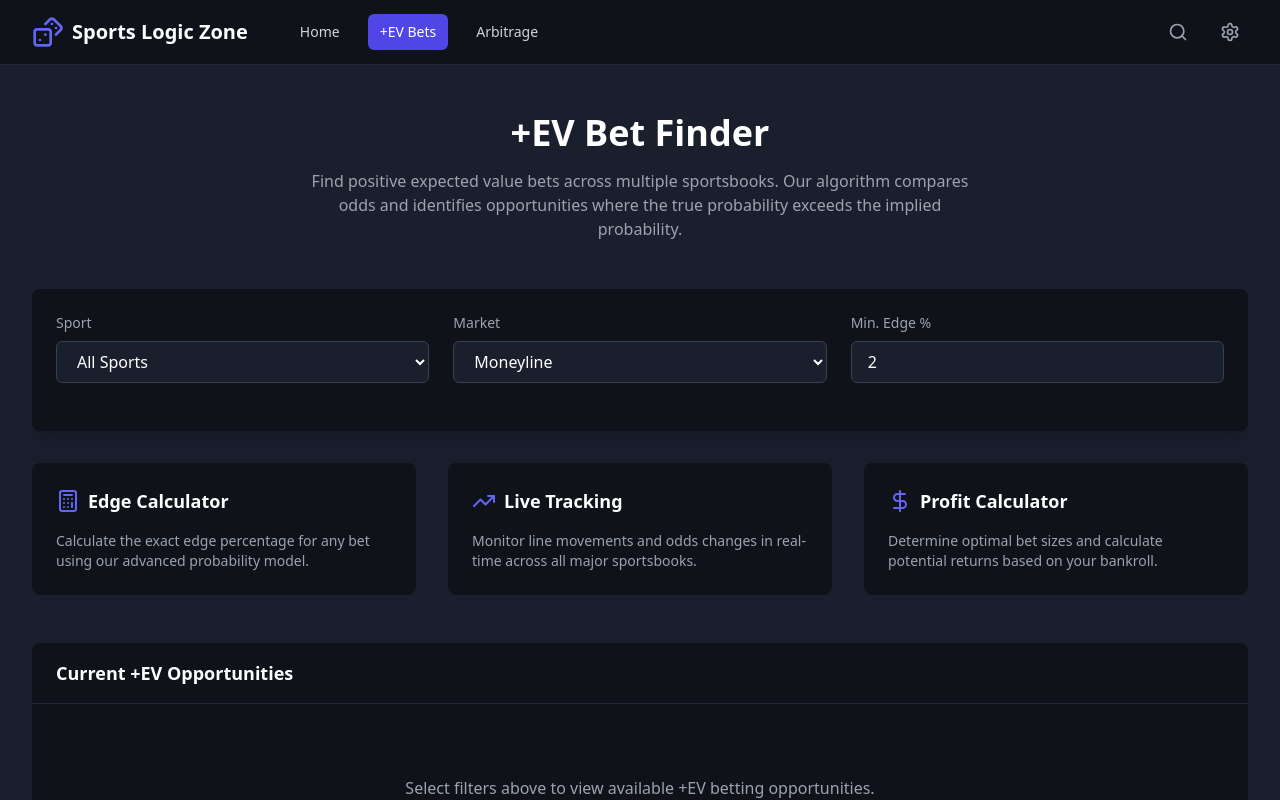
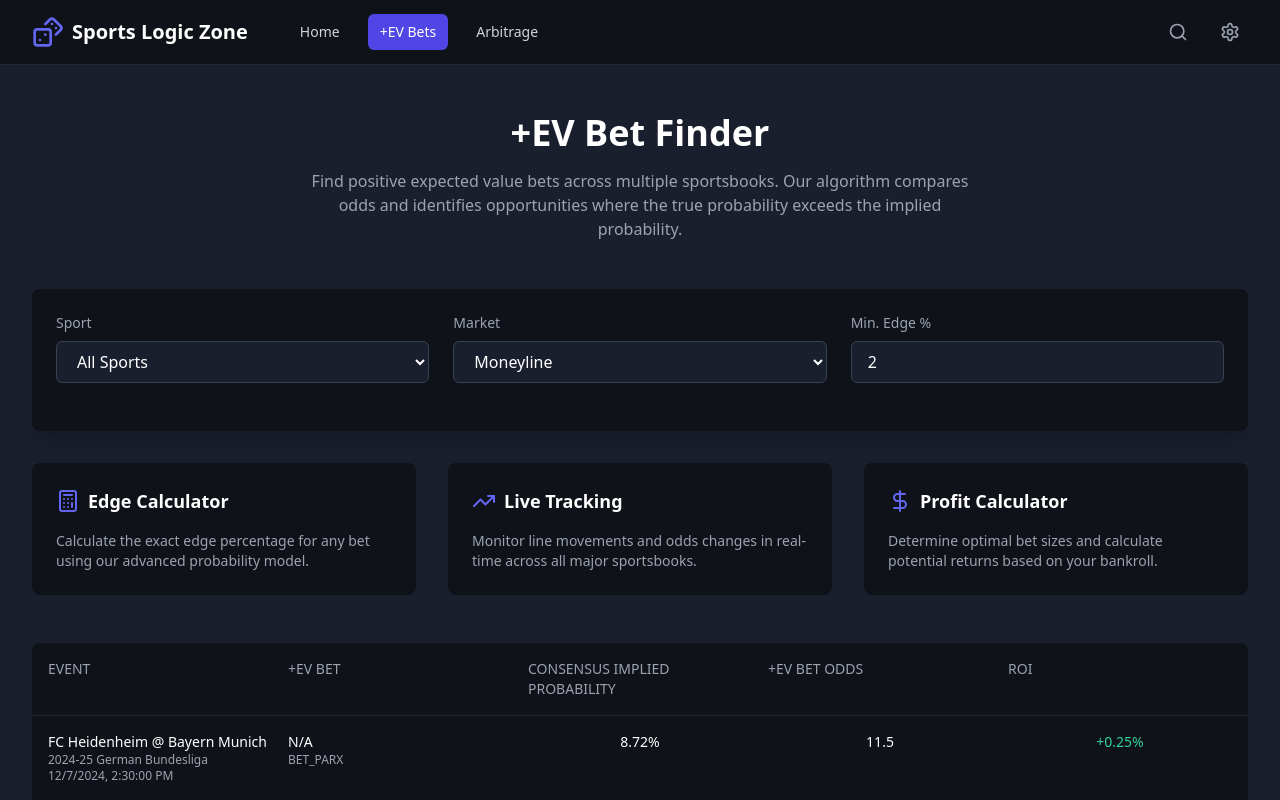
Before and after one commit to jtdoherty/SLZ-test, a React (Vite) app: page /ev-bets in a window 1280 px wide. Shown: the top 800 px of the page. Built offline with nearby package versions, Linux system fonts and the light colour scheme.

Commit message:
updated evbet

```diff
--- a/src/pages/EvBets.tsx
+++ b/src/pages/EvBets.tsx
@@ -1,4 +1,4 @@
-import React, { useState } from 'react';
+import React, { useState, useEffect } from 'react';
 import { Calculator, TrendingUp, DollarSign } from 'lucide-react';
 import Card from '../components/Card';
 import FilterSelect from '../components/FilterSelect';
@@ -38,12 +38,13 @@ interface Bet {
 
 const fetchArbitrageData = async () => {
   try {
-    const response = await fetch('data.json');
+    console.log('Fetching arbitrage data...');
+    const response = await fetch('/data.json');
     if (!response.ok) {
       throw new Error(`HTTP error! status: ${response.status}`);
     }
-    const text = await response.text();
-    const data = text.trim().split('\n').map(line => JSON.parse(line));
+    const data = await response.json();
+    console.log('Fetched data:', data);
     return data;
   } catch (error) {
     console.error('Error loading arbitrage data:', error);
@@ -54,6 +55,29 @@ const fetchArbitrageData = async () => {
 export default function EvBets() {
   const [selectedSport, setSelectedSport] = useState('all');
   const [selectedMarket, setSelectedMarket] = useState('moneyline');
+  const [bets, setBets] = useState<Bet[]>([]);
+  const [loading, setLoading] = useState(true);
+
+  useEffect(() => {
+    const loadData = async () => {
+      try {
+        const data = await fetchArbitrageData();
+        console.log('Setting bets:', data);
+        setBets(data);
+      } catch (err) {
+        console.error('Error loading data:', err);
+      } finally {
+        setLoading(false);
+      }
+    };
+
+    loadData();
+  }, []);
+
+  // Log the current state of bets
+  useEffect(() => {
+    console.log('Current bets:', bets);
+  }, [bets]);
 
   return (
     <div className="max-w-7xl mx-auto px-4 sm:px-6 lg:px-8 py-12">
@@ -111,13 +135,48 @@ export default function EvBets() {
       </div>
 
       <div className="bg-[#0f1219] rounded-lg shadow-xl overflow-hidden">
-        <div className="px-6 py-4 border-b border-gray-800">
-          <h3 className="text-lg font-semibold">Current +EV Opportunities</h3>
+        <div className="grid grid-cols-5 gap-4 p-4 border-b border-gray-800 text-sm font-medium text-gray-400">
+          <div>EVENT</div>
+          <div>+EV BET</div>
+          <div>CONSENSUS IMPLIED PROBABILITY</div>
+          <div>+EV BET ODDS</div>
+          <div>ROI</div>
         </div>
-        <div className="p-6">
-          <div className="text-center text-gray-400 py-12">
-            <p>Select filters above to view available +EV betting opportunities.</p>
-          </div>
+        <div className="divide-y divide-gray-800">
+          {loading ? (
+            <div className="text-center text-gray-400 py-12">
+              <p>Loading betting opportunities...</p>
+            </div>
+          ) : bets.length > 0 ? (
+            bets.map((bet) => (
+              <div key={bet.key} className="grid grid-cols-5 gap-4 p-4 text-sm">
+                <div className="text-white">
+                  <div>{bet.market_name}</div>
+                  <div className="text-xs text-gray-400">{bet.competition_instance_name}</div>
+                  <div className="text-xs text-gray-400">
+                    {new Date(bet.event_start_time).toLocaleString()}
+                  </div>
+                </div>
+                <div className="text-white">
+                  {bet.participant || 'N/A'}
+                  <div className="text-xs text-gray-400">{bet.source}</div>
+                </div>
+                <div className="text-white text-center">
+                  {(bet.implied_probability).toFixed(2)}%
+                </div>
+                <div className="text-white text-center">
+                  {bet.outcome_payout}
+                </div>
+                <div className="text-emerald-400 text-center">
+                  +{(bet.EV).toFixed(2)}%
+                </div>
+              </div>
+            ))
+          ) : (
+            <div className="text-center text-gray-400 py-12">
+              <p>No betting opportunities found matching your criteria.</p>
+            </div>
+          )}
         </div>
       </div>
     </div>
```
